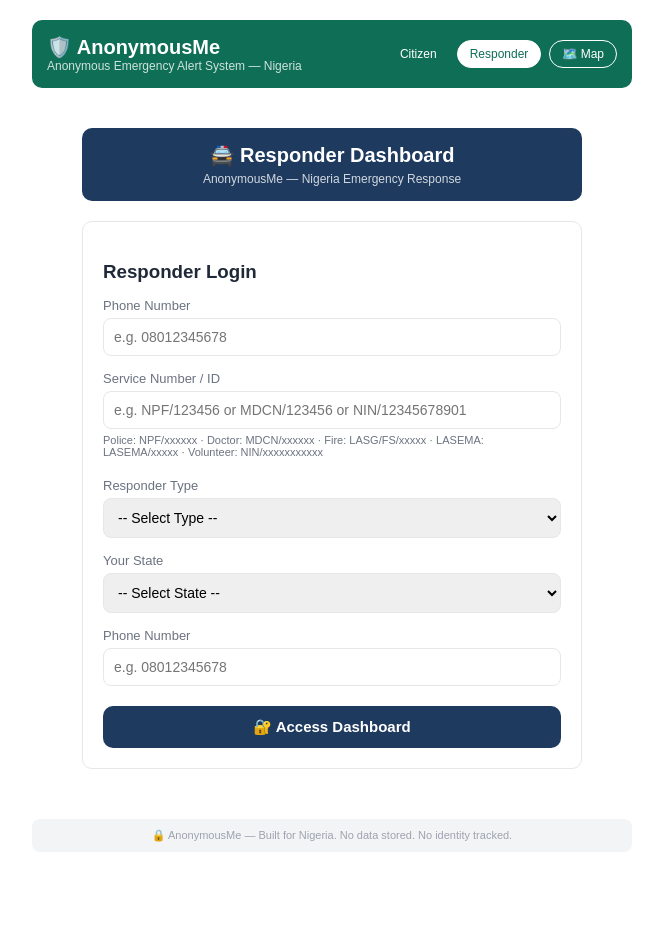
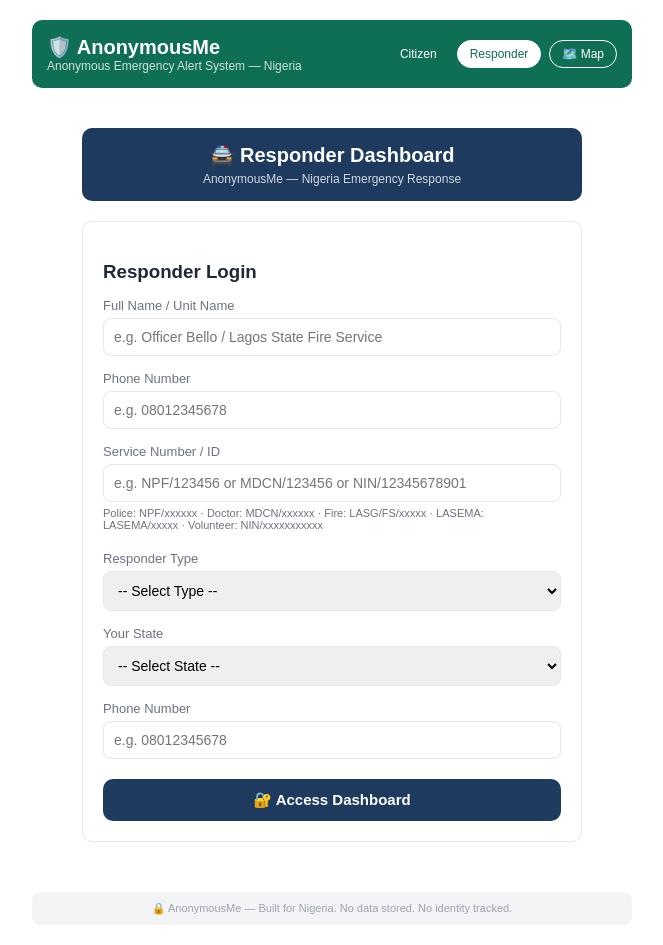
Before and after one commit to sundrecommunication-arch/anonymousme-frontend, a React (Create React App) app: page / in a window 1280 px wide. Both pictures are taken after a click on the button "Responder". Shown: the whole page, without its empty margins (308-971 px from the left). Before the commit the page ends 872 px from the top, so only its background shows below. Built offline with nearby package versions, Linux system fonts and the light colour scheme.

Commit message:
fix responder name field

```diff
--- a/src/responderdashboard.js
+++ b/src/responderdashboard.js
@@ -128,6 +128,14 @@ function ResponderDashboard() {
 
         <div style={{ backgroundColor: 'white', border: '1px solid #E5E7EB', borderRadius: '10px', padding: '20px' }}>
           <h3 style={{ color: '#1F2937', marginBottom: '15px' }}>Responder Login</h3>
+
+          <label style={{ fontSize: '13px', color: '#6B7280', display: 'block', marginBottom: '5px' }}>Full Name / Unit Name</label>
+          <input
+            value={responderName}
+            onChange={e => setResponderName(e.target.value)}
+            placeholder='e.g. Officer Bello / Lagos State Fire Service'
+            style={{ width: '100%', padding: '10px', borderRadius: '8px', border: '1px solid #E5E7EB', marginBottom: '15px', fontSize: '14px', boxSizing: 'border-box' }}
+          />
 
           <label style={{ fontSize: '13px', color: '#6B7280', display: 'block', marginBottom: '5px' }}>Phone Number</label>
           <input
```
